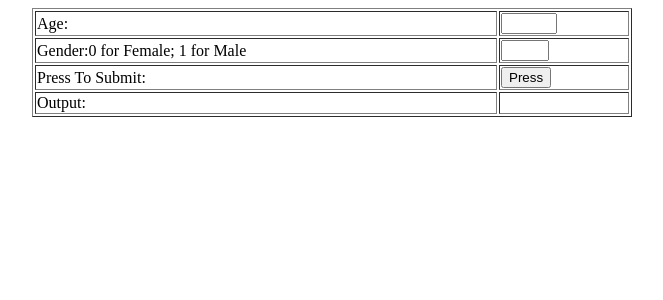
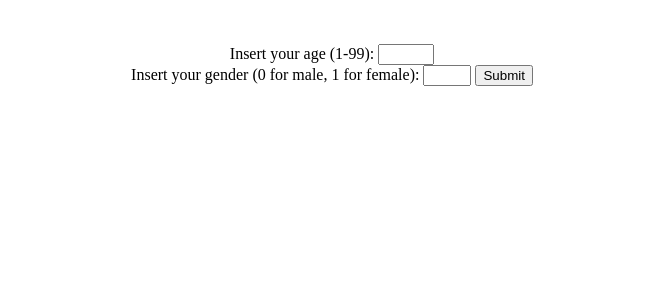
Before and after one commit to Rosabls/8860P1, a Flask app: page / in a window 1280 px wide. Shown: the top 300 px of the page, without its empty margins (308-971 px from the left). Run offline with Flask 2, Linux system fonts and the light colour scheme.

Commit message:
Update index.html

```diff
--- a/app/templates/index.html
+++ b/app/templates/index.html
@@ -1,30 +1,17 @@
-<!DOCTYPE html>
-<html>
-<head>
-<script>
+<center>
+  <form method="POST">
+     <br />
 
-</script>
-</head>
-<body>
-    <center>
-    <form method="POST">
-    <table border="1" width="600">
-<tr>
-<td>Age:</td><td><input type="number" name="age" min="1" max="99"></td>
-</tr>
-<tr>
-<td>Gender:0 for Female; 1 for Male</td><td><input type="number" name="gender" min="0" max="1"></td>
-</tr>
+     <br />
+      <label>Insert your age (1-99): </label>
+      <input type="number" name="age" min="1" max="99">
+      <br />
+      <label>Insert your gender (0 for male, 1 for female): </label>
+      <input type="number" name="gender" min="0" max="1">
 
-<tr>
-<td>Press To Submit:</td><td><input type="submit" value="Press"></td>
-</tr>
-<tr>
-<td>Output:</td><td><label>{{ href2 }}</label></td>
-</tr>
-    </table>
-    </form>
-  </center>
-
-</body>
-</html>
+      <input type="submit">
+      <br />
+      <br /><br />
+      <label>{{ href2 }} </label>
+  </form>
+</center>
```
